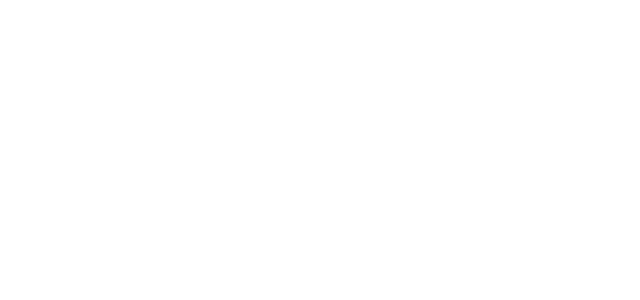
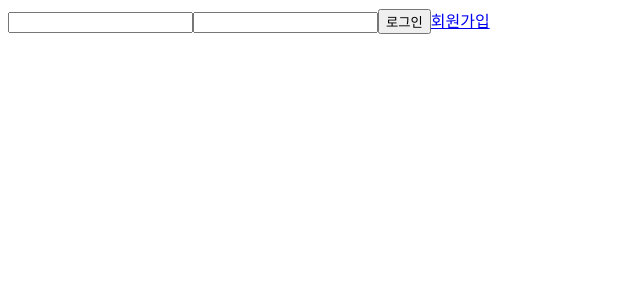
Before and after one commit to CEOS-Developers/react-vote-13th, a React (Create React App) app: page /signin in a window 1280 px wide. Shown: the top 300 px of the page, without its empty margins (0-640 px from the left). Built offline with nearby package versions, Linux system fonts and the light colour scheme.

Commit message:
feat: 로그인 기능 및 auth관련 hooks 통합

```diff
--- /dev/null
+++ b/src/SigninView.js
@@ -0,0 +1,31 @@
+import React, { useState } from 'react';
+import { Link } from 'react-router-dom';
+import { useSignin } from './authHooks';
+
+const SigninView = () => {
+  const [signinValue, setSigninValue, handleLogin] = useSignin();
+
+  return (
+    <form onSubmit={handleLogin}>
+      <input
+        type="email"
+        value={signinValue.email}
+        onChange={(e) => {
+          setSigninValue({ type: 'email', data: e.target.value });
+        }}
+      />
+      <input
+        type="password"
+        value={signinValue.password}
+        onChange={(e) => {
+          setSigninValue({ type: 'password', data: e.target.value });
+        }}
+      />
+
+      <button type="submit">로그인</button>
+      <Link to="/">회원가입</Link>
+    </form>
+  );
+};
+
+export default SigninView;
--- a/src/LoginView.js
+++ b/src/SignupView.js
@@ -1,7 +1,7 @@
 import React from 'react';
-import useSignup from './useSignup';
+import { useSignup } from './authHooks';
 
-const LoginView = () => {
+const SignupView = () => {
   const [signupValue, setSignupValue, handleSubmit] = useSignup();
 
   return (
@@ -38,4 +38,4 @@
   );
 };
 
-export default LoginView;
+export default SignupView;
--- /dev/null
+++ b/src/authHooks.js
@@ -0,0 +1,73 @@
+import axios from 'axios';
+import { useEffect, useReducer } from 'react';
+import { authFieldReducer, useAxiosConfig } from './authMixin';
+
+const initialSignupFormValue = {
+  email: '',
+  password: '',
+  name: '',
+};
+
+const initialSigninValue = {
+  email: '',
+  password: '',
+};
+
+const useSignup = () => {
+  const [signupValue, dispatch] = useReducer(
+    authFieldReducer,
+    initialSignupFormValue
+  );
+
+  const [axiosConfig, axiosDispatch] = useAxiosConfig();
+
+  const handleSubmit = (e) => {
+    e.preventDefault();
+
+    axios(axiosConfig)
+      .then((res) => {
+        alert(res.data);
+        window.location.replace('/vote');
+      })
+      .catch((err) => {
+        alert(err.data);
+        dispatch({ type: '' });
+      });
+  };
+
+  useEffect(() => {
+    axiosDispatch({ type: 'signup', data: signupValue });
+  }, [signupValue]);
+
+  return [signupValue, dispatch, handleSubmit];
+};
+
+const useSignin = () => {
+  const [signinValue, dispatch] = useReducer(
+    authFieldReducer,
+    initialSigninValue
+  );
+
+  const [axiosConfig, axiosDispatch] = useAxiosConfig();
+
+  const handleLogin = (e) => {
+    e.preventDefault();
+
+    axios(axiosConfig)
+      .then((res) => {
+        alert(res.data);
+        window.location.replace('/vote');
+      })
+      .catch((err) => {
+        alert(err.data);
+      });
+  };
+
+  useEffect(() => {
+    axiosDispatch({ type: 'signin', data: signinValue });
+  }, [signinValue]);
+
+  return [signinValue, dispatch, handleLogin];
+};
+
+export { useSignup, useSignin };
--- /dev/null
+++ b/src/authMixin.js
@@ -0,0 +1,51 @@
+import { useReducer } from 'react';
+
+const initAuthAxiosConfig = {
+  method: 'POST',
+  header: {},
+};
+
+const axiosAuthConfigReducer = (state, action) => {
+  switch (action.type) {
+    case 'signup':
+      return {
+        ...state,
+        url: 'http://ec2-13-209-5-166.ap-northeast-2.compute.amazonaws.com:8000/api/signup',
+        data: action.data,
+      };
+
+    case 'signin':
+      return {
+        ...state,
+        url: 'http://ec2-13-209-5-166.ap-northeast-2.compute.amazonaws.com:8000/api/signin',
+        data: action.data,
+      };
+
+    default:
+      return state;
+  }
+};
+
+const authFieldReducer = (state, action) => {
+  switch (action.type) {
+    case 'email':
+      return { ...state, email: action.data };
+    case 'password':
+      return { ...state, password: action.data };
+    case 'name':
+      return { ...state, name: action.data };
+    default:
+      return state;
+  }
+};
+
+const useAxiosConfig = () => {
+  const [axiosConfig, axiosDispatch] = useReducer(
+    axiosAuthConfigReducer,
+    initAuthAxiosConfig
+  );
+
+  return [axiosConfig, axiosDispatch];
+};
+
+export { authFieldReducer, useAxiosConfig };
--- a/src/index.js
+++ b/src/index.js
@@ -3,15 +3,17 @@
 import App from './App';
 import { CookiesProvider } from 'react-cookie';
 import { Route, Switch, BrowserRouter as Router } from 'react-router-dom';
-import LoginView from './LoginView';
+import SignupView from './SignupView';
+import SigninView from './SigninView';
 
 ReactDOM.render(
   <React.StrictMode>
     <CookiesProvider>
       <Router>
         <Switch>
-          <Route exact path="/" render={() => <LoginView />} />
-          <Route path="/vote" render={() => <App />}></Route>
+          <Route exact path="/" render={() => <SignupView />} />
+          <Route path="/signin" render={() => <SigninView />} />
+          <Route path="/vote" render={() => <App />} />
         </Switch>
       </Router>
     </CookiesProvider>
--- a/src/useSignup.js
+++ /dev/null
@@ -1,55 +0,0 @@
-import axios from 'axios';
-import { useReducer } from 'react';
-
-const axiosSignupConfig = (userValue) => {
-  return {
-    method: 'post',
-    url: 'http://ec2-13-209-5-166.ap-northeast-2.compute.amazonaws.com:8000/api/signup',
-    headers: {},
-    data: userValue,
-  };
-};
-
-const initialSignupFormValue = {
-  email: '',
-  password: '',
-  name: '',
-};
-
-const signupFieldReducer = (state, action) => {
-  switch (action.type) {
-    case 'email':
-      return { ...state, email: action.data };
-    case 'password':
-      return { ...state, password: action.data };
-    case 'name':
-      return { ...state, name: action.data };
-    default:
-      return state;
-  }
-};
-
-const useSignup = () => {
-  const [signupValue, dispatch] = useReducer(
-    signupFieldReducer,
-    initialSignupFormValue
-  );
-
-  const handleSubmit = (e) => {
-    e.preventDefault();
-
-    axios(axiosSignupConfig(signupValue))
-      .then((res) => {
-        alert(res.data);
-        window.location.replace('/vote');
-      })
-      .catch((err) => {
-        alert(err.data);
-        dispatch({ type: '' });
-      });
-  };
-
-  return [signupValue, dispatch, handleSubmit];
-};
-
-export default useSignup;
```
